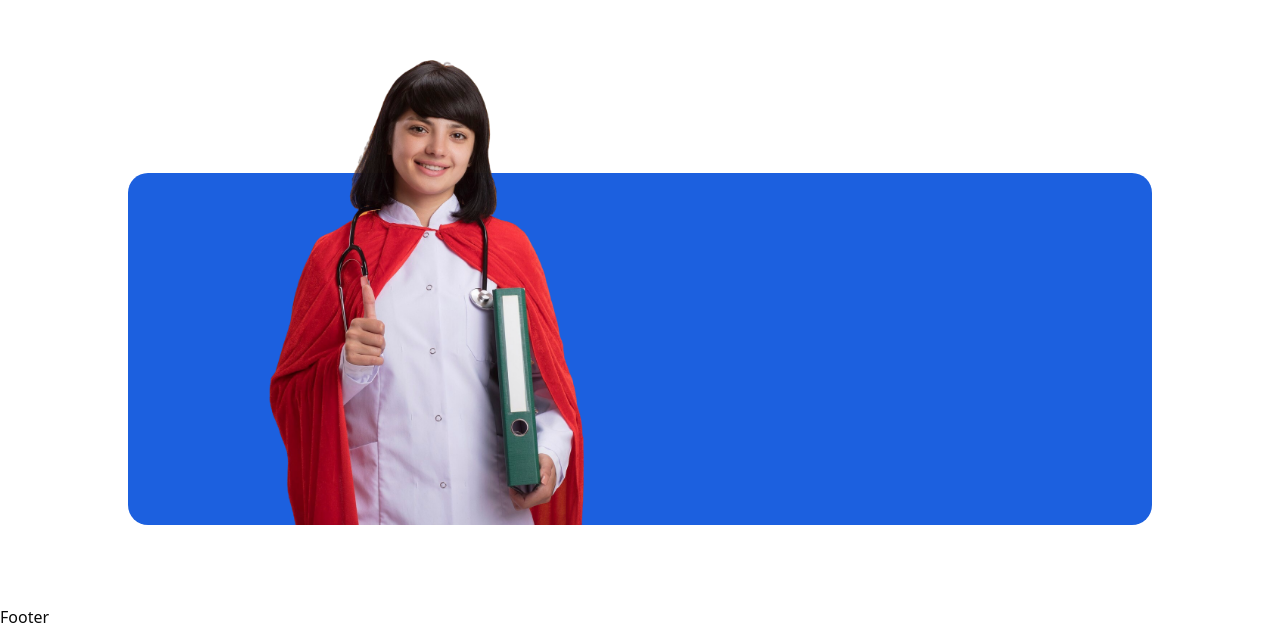
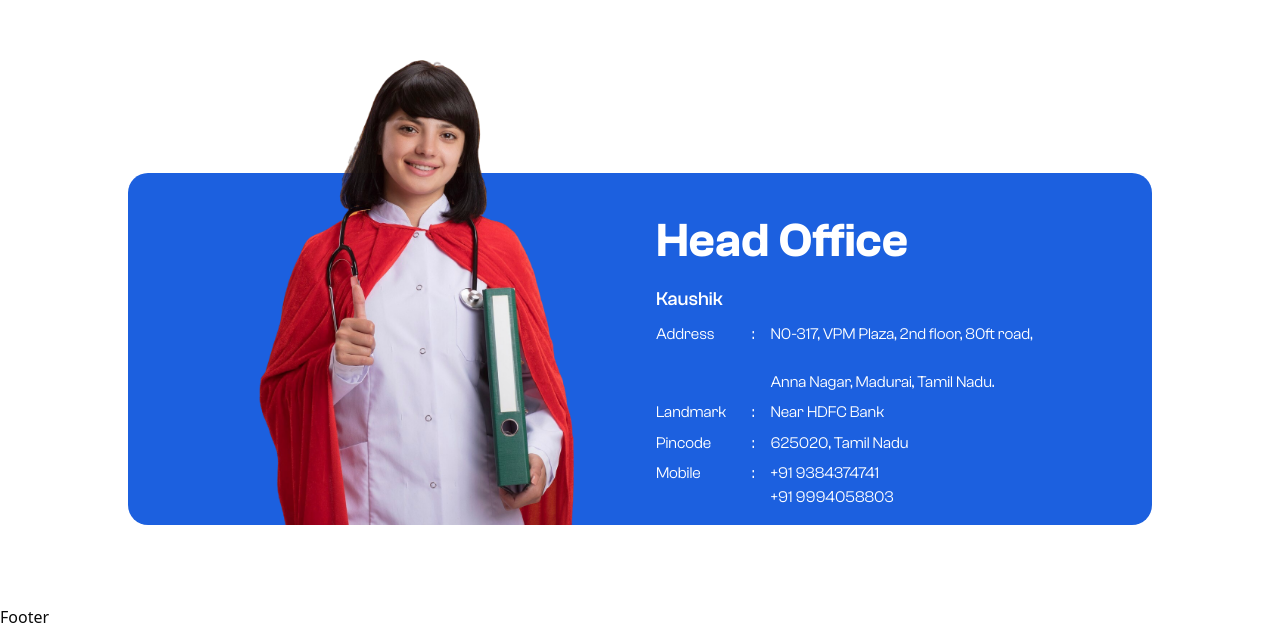
Before and after one commit to rahulr-codesvera/pickmyuniversity-, a Next.js app: page / in a window 1280 px wide. Shown: the part 4940-5569 px from the top of the page. Built offline with nearby package versions, Linux system fonts and the light colour scheme.

Commit message:
completed address section

```diff
--- a/components/address/Address.jsx
+++ b/components/address/Address.jsx
@@ -3,6 +3,29 @@ import styles from "./Address.module.css";
 import Image from "next/image";
 
 const Address = () => {
+  const addrSpanList = [
+    {
+      id: 1,
+      label: "Address",
+      address: ` N0-317, VPM Plaza, 2nd floor, 80ft road, \n
+                Anna Nagar, Madurai, Tamil Nadu.`,
+    },
+    {
+      id: 2,
+      label: "Landmark",
+      address: "Near HDFC Bank",
+    },
+    {
+      id: 3,
+      label: "Pincode",
+      address: "625020, Tamil Nadu",
+    },
+    {
+      id: 4,
+      label: "Mobile",
+      address: "+91 9384374741\n+91 9994058803",
+    },
+  ];
   return (
     <div className={styles.container}>
       <div className={styles.addrContainer}>
@@ -16,7 +39,25 @@ const Address = () => {
             />
           </div>
         </div>
-        <div className={styles.right}></div>
+        <div className={styles.right}>
+          <h5 className={styles.heading}>Head Office</h5>
+          <p className={styles.name}>Kaushik</p>
+          <div className={styles.addrBox}>
+            {addrSpanList.map((item) => (
+              <span key={item.id} className={styles.addrSpan}>
+                <p className={styles.label}>{item.label}</p>
+                <p>:</p>
+
+                {item.address.split("\n").map((item, index) => (
+                  <React.Fragment key={index}>
+                    {item}
+                    <br />
+                  </React.Fragment>
+                ))}
+              </span>
+            ))}
+          </div>
+        </div>
       </div>
     </div>
   );
--- a/components/address/Address.module.css
+++ b/components/address/Address.module.css
@@ -12,21 +12,23 @@
   background-color: #1c60df;
   height: 22rem;
   width: 100%;
+  gap: 2rem;
   overflow: visible;
   border-radius: 20px;
 }
 
 .left {
   position: relative;
-  width: 100%;
+  flex: 1;
+  height: 100%;
 }
 
 .imgContainer {
-  min-height: 30rem;
+  height: 30rem;
   position: absolute;
   width: 25rem;
   bottom: 0;
-  left: 10%;
+  left: 20%;
 }
 
 .img {
@@ -37,4 +39,74 @@
   display: flex;
   flex-direction: column;
   gap: 0.5rem;
+  flex: 1;
+  padding: 2rem;
 }
+
+.heading {
+  font-family: var(--primary-font);
+  font-size: 3rem;
+  font-weight: 600;
+  color: white;
+}
+
+.name {
+  font-family: var(--primary-font);
+  font-size: 1.2rem;
+  font-weight: 500;
+  color: white;
+}
+
+.addrBox {
+  display: flex;
+  flex-direction: column;
+  gap: 0.4rem;
+}
+
+.label {
+  min-width: 5rem;
+}
+
+.addrSpan {
+  display: flex;
+  justify-content: start;
+  font-family: var(--primary-font);
+  color: white;
+  gap: 1rem;
+}
+
+@media (width<1160px) {
+  .container {
+    flex-direction: column;
+    min-height: none;
+    margin-top: 5rem;
+  }
+
+  .heading {
+    font-size: 2rem;
+  }
+
+  .imgContainer {
+    height: 100%;
+    width: 100%;
+  }
+}
+
+@media (width<1160px) {
+  .imgContainer {
+    display: flex;
+    align-items: flex-end;
+  }
+}
+
+@media (width<690px) {
+  .left {
+    display: none;
+  }
+  .right {
+    background-image: url("/assets/addressImgOpacity.png");
+    background-size: contain;
+    background-repeat: no-repeat;
+    background-position: right;
+  }
+}
```
Also changed, not shown: public/assets/addressImgOpacity.png (added).
